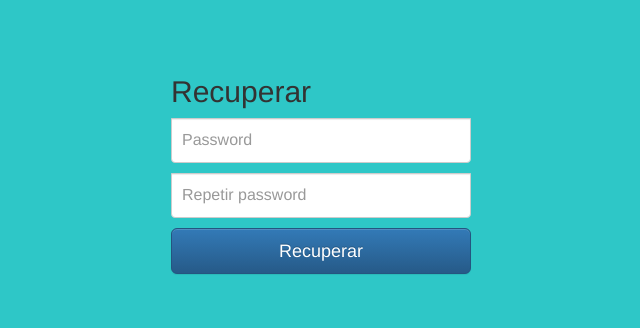
After one commit to InteractiveValley/djFarmApp, a Django app: template usuarios/templates/recovery.html in a window 1280 px wide. The commit adds this page. Shown: the top 328 px of the page, without its empty margins (319-959 px from the left). Run offline with Django 3.2, Linux system fonts and the light colour scheme; the template is opened without the code that fills it: most values are stand-ins (such as "Sample title", 1, 10 or a date in 2020); parts of the project's set-up code (start-up, migrations or seed data) failed here and were passed over; some libraries are stand-ins or nearby versions.

Commit message:
metodo para recuperar contraseña y arreglo de correos de usuario creado, contacto y recuperar contraseña

```diff
--- a/carrito/views.py
+++ b/carrito/views.py
@@ -310,6 +310,7 @@ def create_notification_carrito(sale, user, title, message):
             token_phone.token = canonical_id
             token_phone.save()
 
+    return response
 
 def create_notification_ionic_push_carrito(sale, user, title, message):
     # import pdb; pdb.set_trace()
--- a/usuarios/forms.py
+++ b/usuarios/forms.py
@@ -2,7 +2,6 @@
 # usuarios/forms.py
 
 from django.contrib.auth.forms import UserCreationForm, UserChangeForm
-
 from usuarios.models import CustomUser
 
 class CustomUserCreationForm(UserCreationForm):
--- a/usuarios/models.py
+++ b/usuarios/models.py
@@ -7,6 +7,7 @@ from django.utils.translation import ugettext_lazy as _
 from django.core.mail import send_mail
 from django.contrib.auth.models import AbstractBaseUser, PermissionsMixin
 from django.contrib.auth.models import BaseUserManager
+from usuarios.enviarEmail import EmailUserCreated
 
 
 class CustomUserManager(BaseUserManager):
@@ -28,8 +29,11 @@ class CustomUserManager(BaseUserManager):
         return user
 
     def create_user(self, email, password=None, **extra_fields):
-        return self._create_user(email, password, False, False,
+        user = self._create_user(email, password, False, False,
                                  **extra_fields)
+        enviar_mensaje = EmailUserCreated(user, password)
+        enviar_mensaje.enviarMensaje()
+        return user
 
     def create_superuser(self, email, password, **extra_fields):
         return self._create_user(email, password, True, True,
--- a/usuarios/templates/contacto.html
+++ b/usuarios/templates/contacto.html
@@ -126,7 +126,7 @@
                                                     <table border="0" cellpadding="0" cellspacing="0" width="100%">
                                                         <tbody>
                                                             <tr>
-                                                                <td style="padding-top:0;padding-right:18px;padding-bottom:18px;padding-left:18px" valign="top" align="center">
+                                                                <!--td style="padding-top:0;padding-right:18px;padding-bottom:18px;padding-left:18px" valign="top" align="center">
                                                                     <table border="0" cellpadding="0" cellspacing="0" style="border-collapse:separate!important;border:2px solid #dfdfdf;border-radius:5px;background-color:#ee2a5a">
                                                                         <tbody>
                                                                             <tr>
@@ -136,7 +136,8 @@
                                                                             </tr>
                                                                         </tbody>
                                                                     </table>
-                                                                </td>
+                                                                </td-->
+																<td>&nbsp;</td>
                                                             </tr>
                                                         </tbody>
                                                     </table>
--- /dev/null
+++ b/usuarios/templates/recovery.html
@@ -0,0 +1,106 @@
+<!DOCTYPE html>
+<html lang="en">
+  <head>
+    <meta charset="utf-8">
+    <meta http-equiv="X-UA-Compatible" content="IE=edge">
+    <meta name="viewport" content="width=device-width, initial-scale=1">
+    <!-- The above 3 meta tags *must* come first in the head; any other head content must come *after* these tags -->
+    <meta name="description" content="">
+    <meta name="author" content="">
+    <link rel="icon" href="../../favicon.ico">
+    <title>Recuperar contraseña</title>
+
+    <style>
+        body {
+          padding-top: 40px;
+          padding-bottom: 40px;
+          background-color: #eee;
+        }
+
+        .form-signin {
+          max-width: 330px;
+          padding: 15px;
+          margin: 0 auto;
+        }
+        .form-signin .form-signin-heading,
+        .form-signin .checkbox {
+          margin-bottom: 10px;
+        }
+        .form-signin .checkbox {
+          font-weight: normal;
+        }
+        .form-signin .form-control {
+          position: relative;
+          height: auto;
+          -webkit-box-sizing: border-box;
+             -moz-box-sizing: border-box;
+                  box-sizing: border-box;
+          padding: 10px;
+          font-size: 16px;
+        }
+        .form-signin .form-control:focus {
+          z-index: 2;
+        }
+        .form-signin input[type="email"] {
+          margin-bottom: -1px;
+          border-bottom-right-radius: 0;
+          border-bottom-left-radius: 0;
+        }
+        .form-signin input[type="password"] {
+          margin-bottom: 10px;
+          border-top-left-radius: 0;
+          border-top-right-radius: 0;
+        }
+    </style>
+
+
+    <!-- Latest compiled and minified CSS -->
+    <link rel="stylesheet" href="https://maxcdn.bootstrapcdn.com/bootstrap/3.3.5/css/bootstrap.min.css">
+
+    <!-- Optional theme -->
+    <link rel="stylesheet" href="https://maxcdn.bootstrapcdn.com/bootstrap/3.3.5/css/bootstrap-theme.min.css">
+
+    <!-- HTML5 shim and Respond.js for IE8 support of HTML5 elements and media queries -->
+    <!--[if lt IE 9]>
+      <script src="https://oss.maxcdn.com/html5shiv/3.7.2/html5shiv.min.js"></script>
+      <script src="https://oss.maxcdn.com/respond/1.4.2/respond.min.js"></script>
+    <![endif]-->
+  </head>
+
+  <body style="background-color: #2EC7C7;">
+
+    <div class="container">
+
+      {% if data.status == 'ok' %}
+        <div class="alert alert-success" role="alert">
+            {{data.message}}
+        </div>
+      {% elif data.status == 'bat' %}
+        <div class="alert alert-danger" role="alert">
+            {{data.message}}
+        </div>
+      {% endif %}
+      <form class="form-signin" action="{% url "recuperar_password" %}" method="post" accept-charset="utf-8">
+        <h2 class="form-signin-heading">Recuperar</h2>
+        <input type="hidden" id="username" name="username" value="{{username}}">
+        <label for="inputPassword" class="sr-only">Password</label>
+        <input type="password" id="password" class="form-control" placeholder="Password" name="password" required>
+        <label for="repeatPassword" class="sr-only">Repetir contraseña</label>
+        <input type="password" id="repeat" class="form-control" placeholder="Repetir password" name="repeat" required>
+        {% csrf_token %}
+        <button class="btn btn-lg btn-primary btn-block" type="submit">Recuperar</button>
+      </form>
+
+    </div> <!-- /container -->
+
+
+     <!-- Bootstrap core JavaScript
+    ================================================== -->
+    <!-- Placed at the end of the document so the pages load faster -->
+    <script src="https://ajax.googleapis.com/ajax/libs/jquery/1.11.3/jquery.min.js"></script>
+    <!-- Latest compiled and minified JavaScript -->
+    <script src="https://maxcdn.bootstrapcdn.com/bootstrap/3.3.5/js/bootstrap.min.js"></script>
+
+
+  </body>
+</html>
```
Also changed, not shown: usuarios/enviarEmail.py (+6 -4 lines), usuarios/templates/homepage.html (+5 -3 lines), usuarios/templates/recuperarContrasena.html (+8 -5 lines), usuarios/templates/usuarioCreado.html (+7 -4 lines), usuarios/views.py (+24 -9 lines), db.sqlite3.
